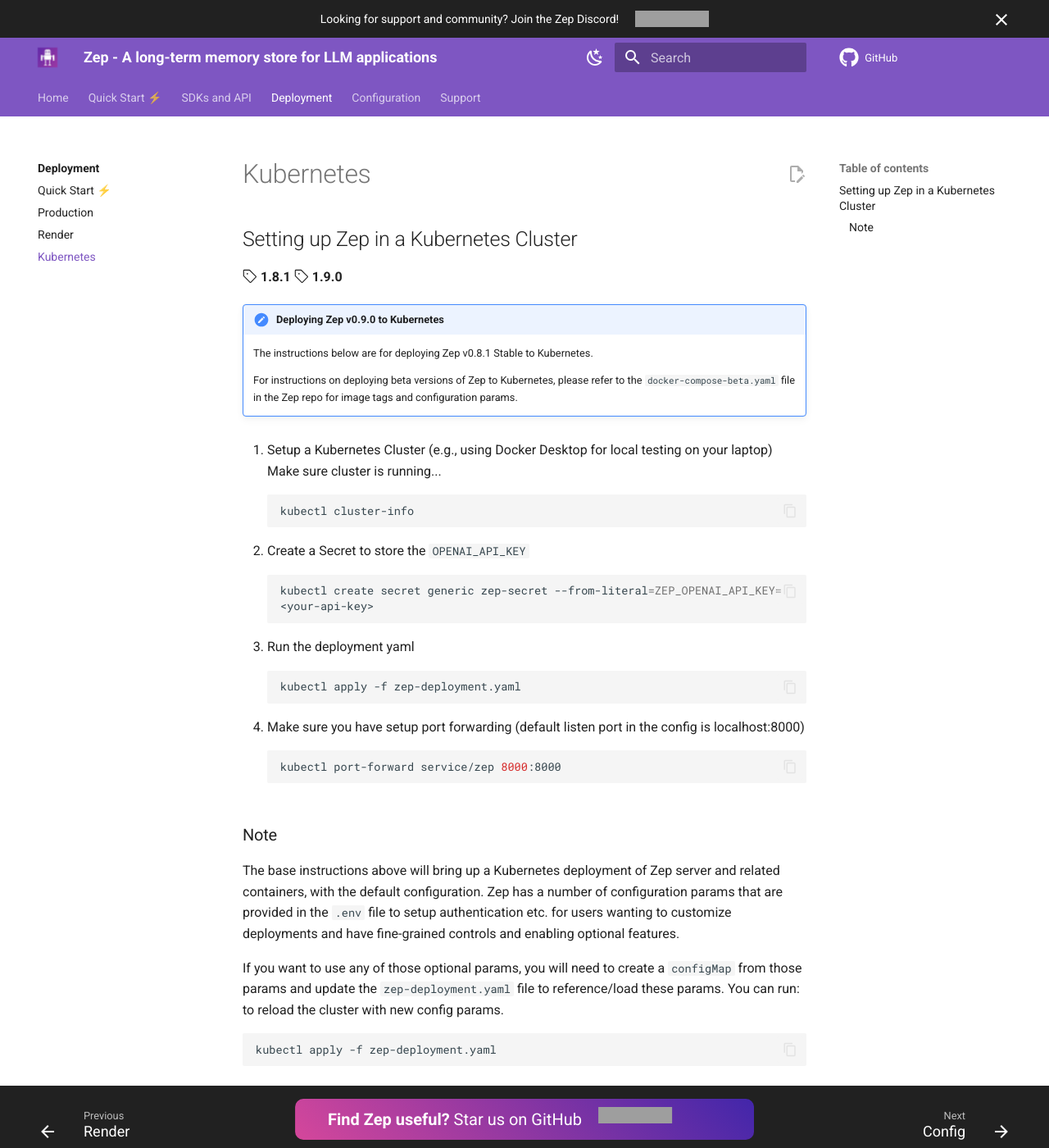
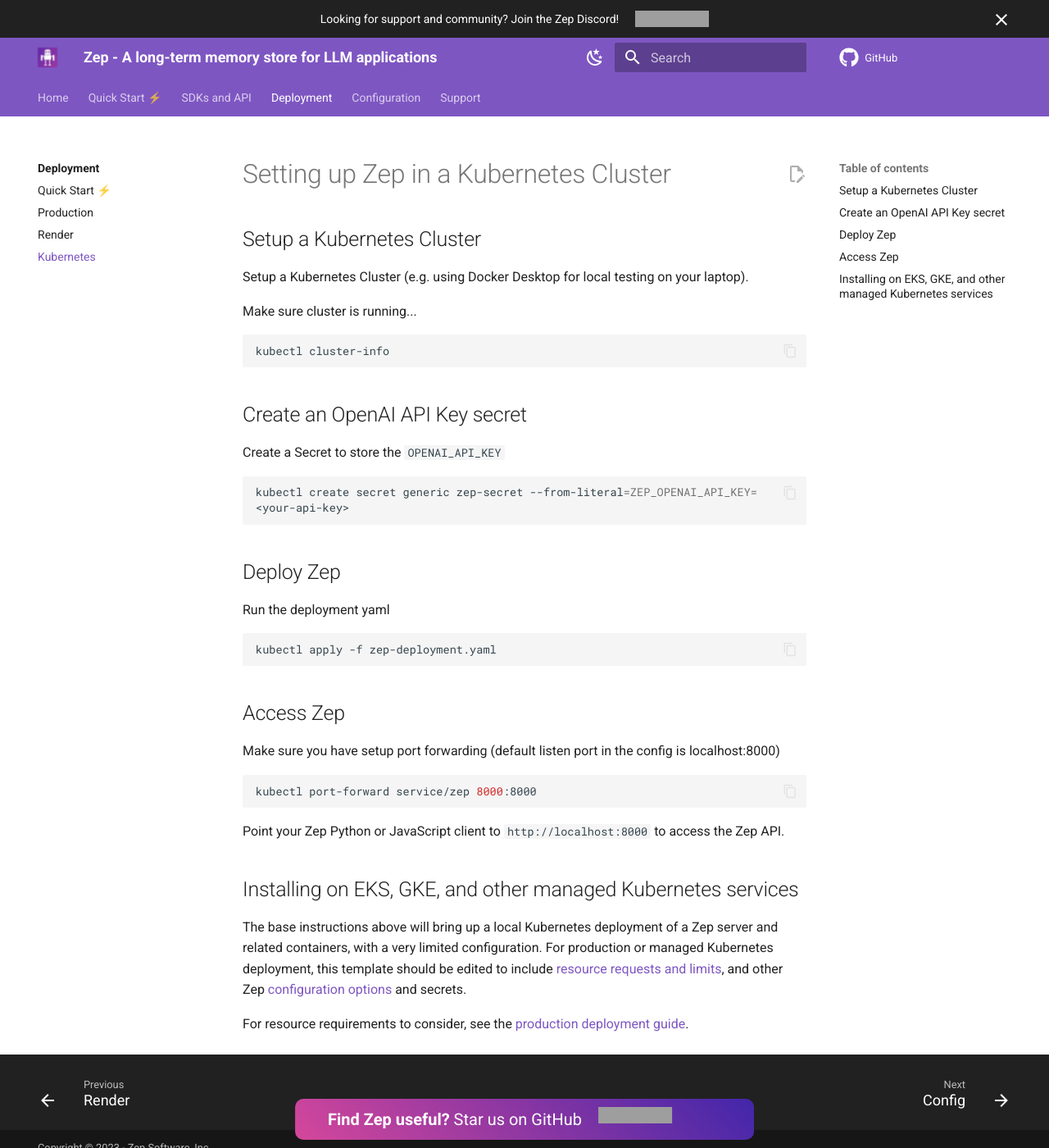
Before and after one commit to getzep/docs.getzep.com, an MkDocs documentation site: the page built from docs/deployment/kubernetes.md, in a window 1280 px wide and 1400 px high. Shown: the whole window at 82% size. Built offline with MkDocs 1.6.1 and Material for MkDocs 9.7.7, drawn with Linux system fonts in a browser that asks for light colours; comment, search, counter and statistics services are not loaded; grey boxes are pictures that could not be loaded.

Commit message:
k8 doc improvements

````diff
--- a/docs/deployment/kubernetes.md
+++ b/docs/deployment/kubernetes.md
@@ -1,41 +1,46 @@
-## Setting up Zep in a Kubernetes Cluster
-:octicons-tag-24: **1.8.1** :octicons-tag-24: **1.9.0**
+# Setting up Zep in a Kubernetes Cluster
 
-!!! note "Deploying Zep v0.9.0 to Kubernetes"
+## Setup a Kubernetes Cluster
 
-    The instructions below are for deploying Zep v0.8.1 Stable to Kubernetes.
+Setup a Kubernetes Cluster (e.g. using Docker Desktop for local testing on your laptop).
 
-    For instructions on deploying beta versions of Zep to Kubernetes, please refer to the `docker-compose-beta.yaml` file in the Zep repo for image tags and configuration params.
+Make sure cluster is running...
 
-1. Setup a Kubernetes Cluster (e.g., using Docker Desktop for local testing on your laptop)
-Make sure cluster is running...
 ```shell
 kubectl cluster-info
 ```
 
-2. Create a Secret to store the `OPENAI_API_KEY`
+## Create an OpenAI API Key secret
+
+Create a Secret to store the `OPENAI_API_KEY`
+
 ```shell
 kubectl create secret generic zep-secret --from-literal=ZEP_OPENAI_API_KEY=<your-api-key>
 ```
-3. Run the deployment yaml
+
+## Deploy Zep
+
+Run the deployment yaml
+
 ```shell
 kubectl apply -f zep-deployment.yaml
 ```
 
-4. Make sure you have setup port forwarding (default listen port in the config is localhost:8000)
+## Access Zep
+
+Make sure you have setup port forwarding (default listen port in the config is localhost:8000)
+
 ```shell
 kubectl port-forward service/zep 8000:8000
 ```
 
-### Note
-The base instructions above will bring up a Kubernetes deployment of Zep server and related containers,
-with the default configuration. Zep has a number of configuration params that are provided in the
-`.env` file to setup authentication etc. for users wanting to customize deployments and have fine-grained controls
-and enabling optional features.
+Point your Zep Python or JavaScript client to `http://localhost:8000` to access the Zep API.
 
-If you want to use any of those optional params, you will need to create a `configMap` from those
-params and update the `zep-deployment.yaml` file to reference/load these params.
-You can run: to reload the cluster with new config params.
-```shell
-kubectl apply -f zep-deployment.yaml
-```
+## Installing on EKS, GKE, and other managed Kubernetes services
+
+The base instructions above will bring up a local Kubernetes deployment of a Zep server and related containers,
+with a very limited configuration. For production or managed Kubernetes deployment, this template should be edited
+to include [resource requests and limits](https://kubernetes.io/docs/concepts/configuration/manage-resources-containers/),
+and other Zep [configuration options](config.md) and secrets.
+
+For resource requirements to consider, see the [production deployment guide](production.md).
````
Also changed, not shown: docs/sdk/documents.md (+0 -2 lines).
